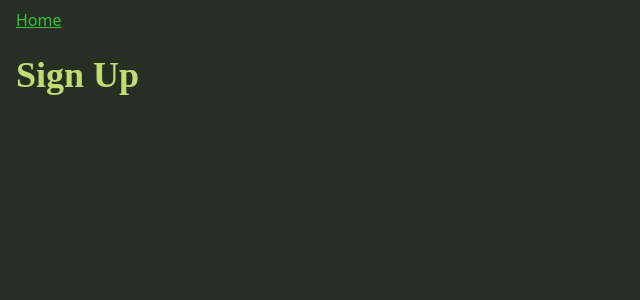
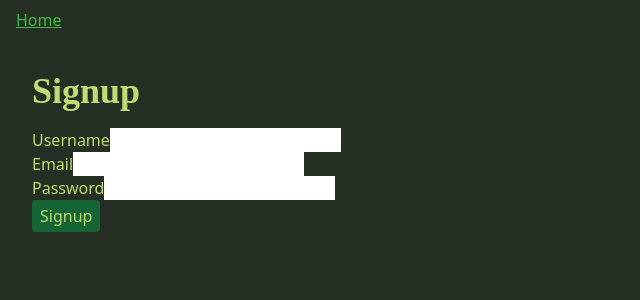
Before and after one commit to mccoyplayer/BOR, a React (Create React App) app in the folder client/: page /signup in a window 1280 px wide. Shown: the top 300 px of the page, without its empty margins (0-640 px from the left). Built offline with nearby package versions, Linux system fonts and the light colour scheme; no server answers.

Commit message:
first draft of signup.js

```diff
--- a/client/src/pages/Signup.js
+++ b/client/src/pages/Signup.js
@@ -1,7 +1,75 @@
+import React, { useState } from 'react';
+
 export default function Signup () {
+  const [username, setUsername] = useState('');
+  const [email, setEmail] = useState('');
+  const [password, setPassword] = useState('');
+  const [errorMessage, setErrorMessage] = useState('');
+
+  const handleSubmit = (event) => {
+    event.preventDefault();
+
+    // Perform signup logic here (e.g., sending data to a server)
+    // ...
+
+    // Reset form fields
+    setUsername('');
+    setEmail('');
+    setPassword('');
+    setErrorMessage('Signup successful! Redirecting to login page...');
+
+    // Redirect to login page after a short delay
+    setTimeout(() => {
+      window.location.href = '/login';
+    }, 1000);
+  };
+
   return (
-    <>
-    <h1>Sign Up</h1>
-    </>
+    <div className='p-4'>
+    <h1>Signup</h1>
+    <form onSubmit={handleSubmit}>
+      <div className='form-group'>
+        <label htmlFor='username'>Username</label>
+        <input
+          type='text'
+          className='form-control'
+          id='username'
+          value={username}
+          onChange={(event) => setUsername(event.target.value)}
+          required
+        />
+      </div>
+      <div className='form-group'>
+        <label htmlFor='email'>Email</label>
+        <input
+          type='email'
+          className='form-control'
+          id='email'
+          value={email}
+          onChange={(event) => setEmail(event.target.value)}
+          required
+        />
+      </div>
+      <div className='form-group'>
+        <label htmlFor='password'>Password</label>
+        <input
+          type='password'
+          className='form-control'
+          id='password'
+          value={password}
+          onChange={(event) => setPassword(event.target.value)}
+          required
+        />
+      </div>
+      <button type='submit' className='rounded bg-green-800 p-1 px-2 hover:bg-green-700'>
+        Signup
+      </button>
+    </form>
+    {errorMessage && (
+      <div className='alert alert-danger mt-4' role='alert'>
+        {errorMessage}
+      </div>
+    )}
+  </div>
   );
 }
```
